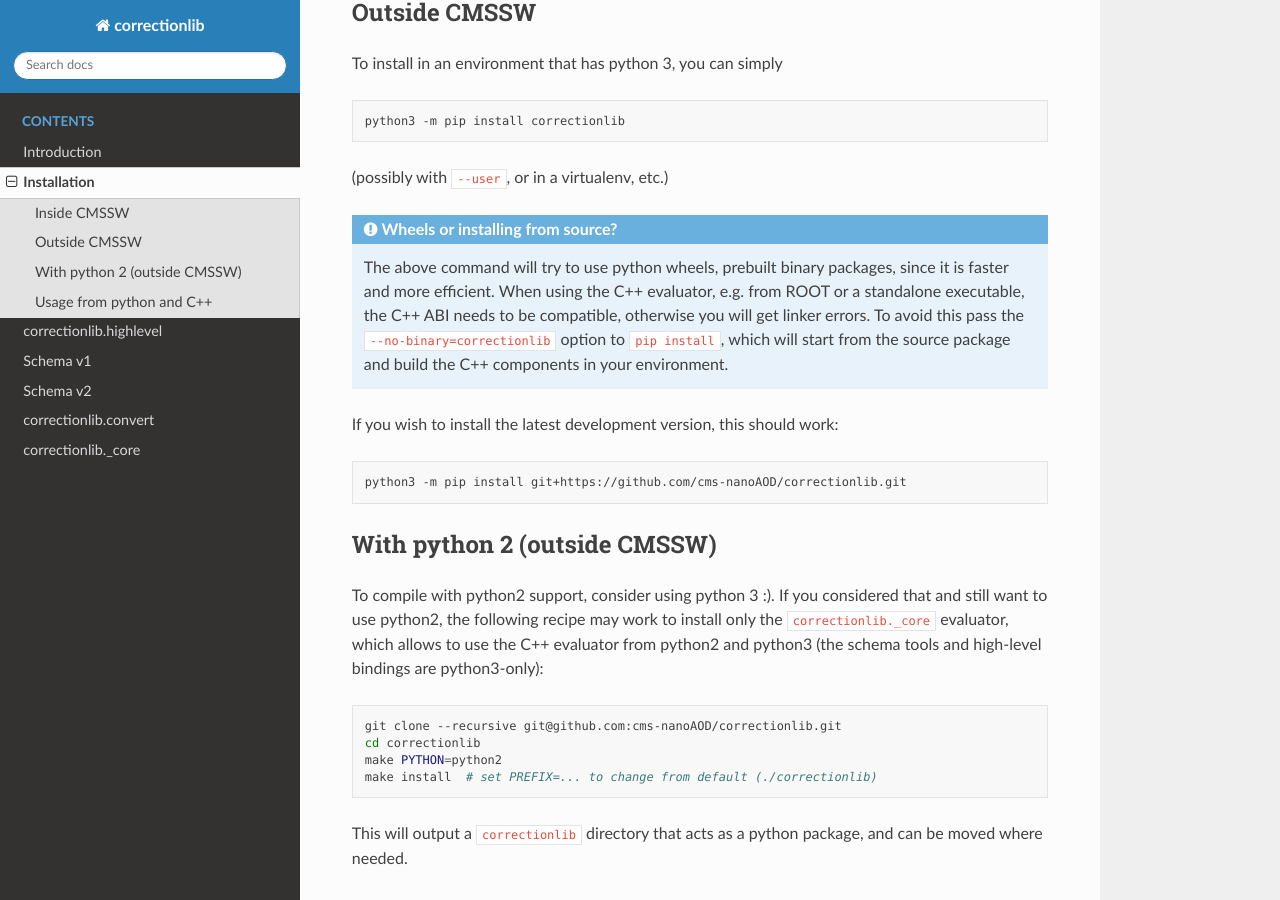
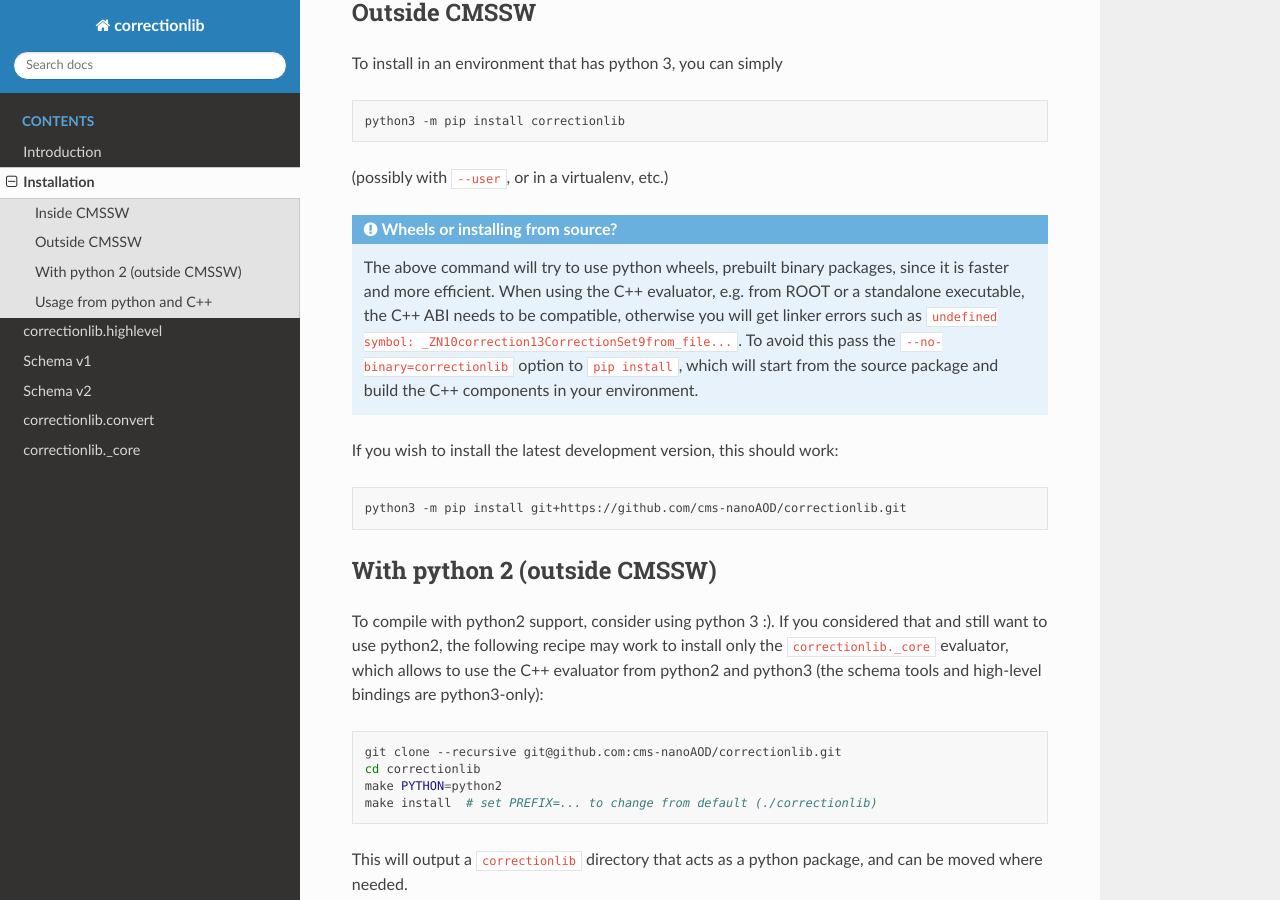
Before and after one commit to cms-nanoAOD/correctionlib, a Sphinx documentation site: the page built from docs/install.md, in a window 1280 px wide and 900 px high, scrolled down 1030 px. Built offline with Sphinx 7.4.7 and the Read the Docs theme 2.0.0, drawn with Linux system fonts in a browser that asks for light colours.

Commit message:
Update install.md

````diff
--- a/docs/install.md
+++ b/docs/install.md
@@ -53,7 +53,8 @@ python3 -m pip install correctionlib
 The above command will try to use python wheels, prebuilt binary packages,
 since it is faster and more efficient.
 When using the C++ evaluator, e.g. from ROOT or a standalone executable,
-the C++ ABI needs to be compatible, otherwise you will get linker errors.
+the C++ ABI needs to be compatible, otherwise you will get linker errors such
+as `undefined symbol: _ZN10correction13CorrectionSet9from_file...`.
 To avoid this pass the `--no-binary=correctionlib` option to `pip install`,
 which will start from the source package and build the C++ components in your environment.
 ```
````
